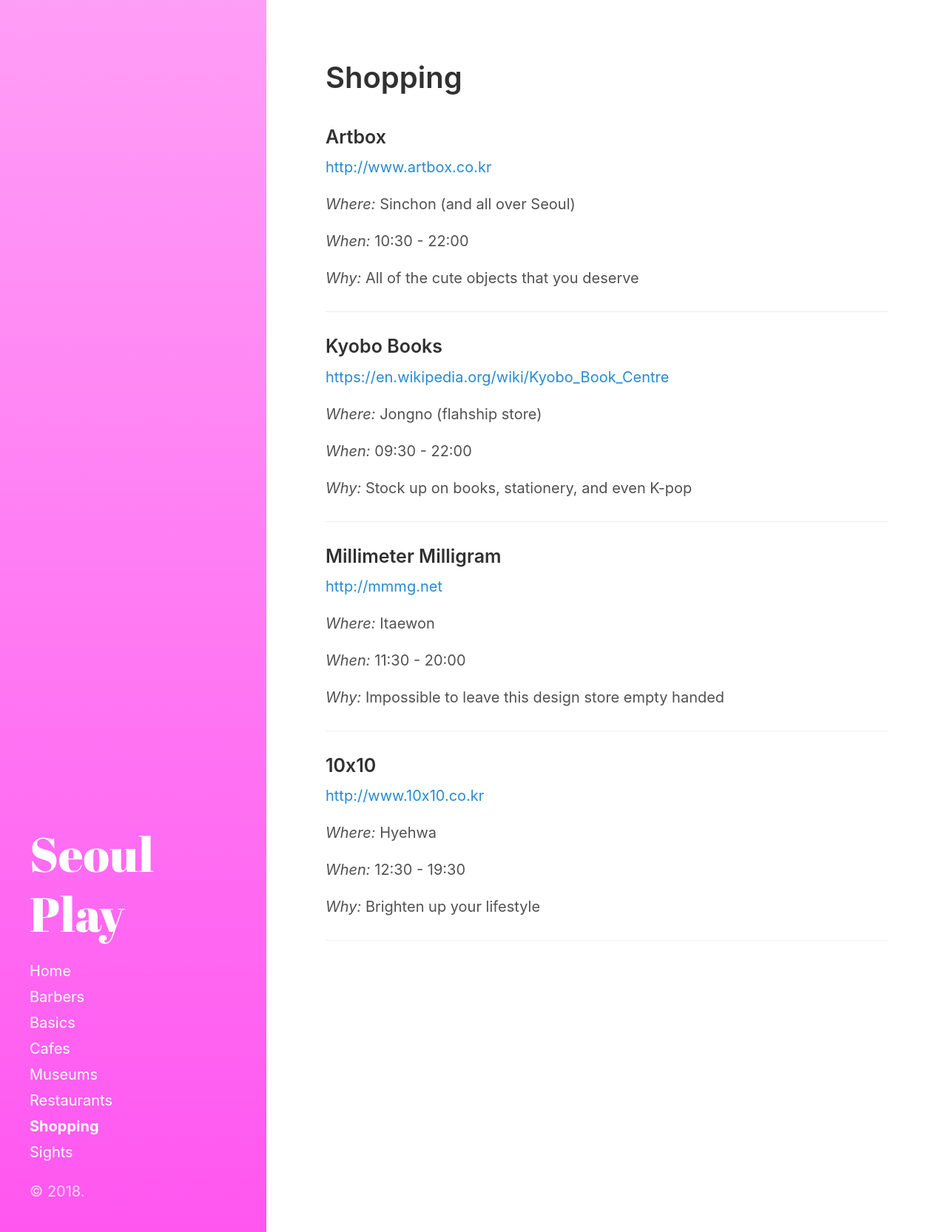
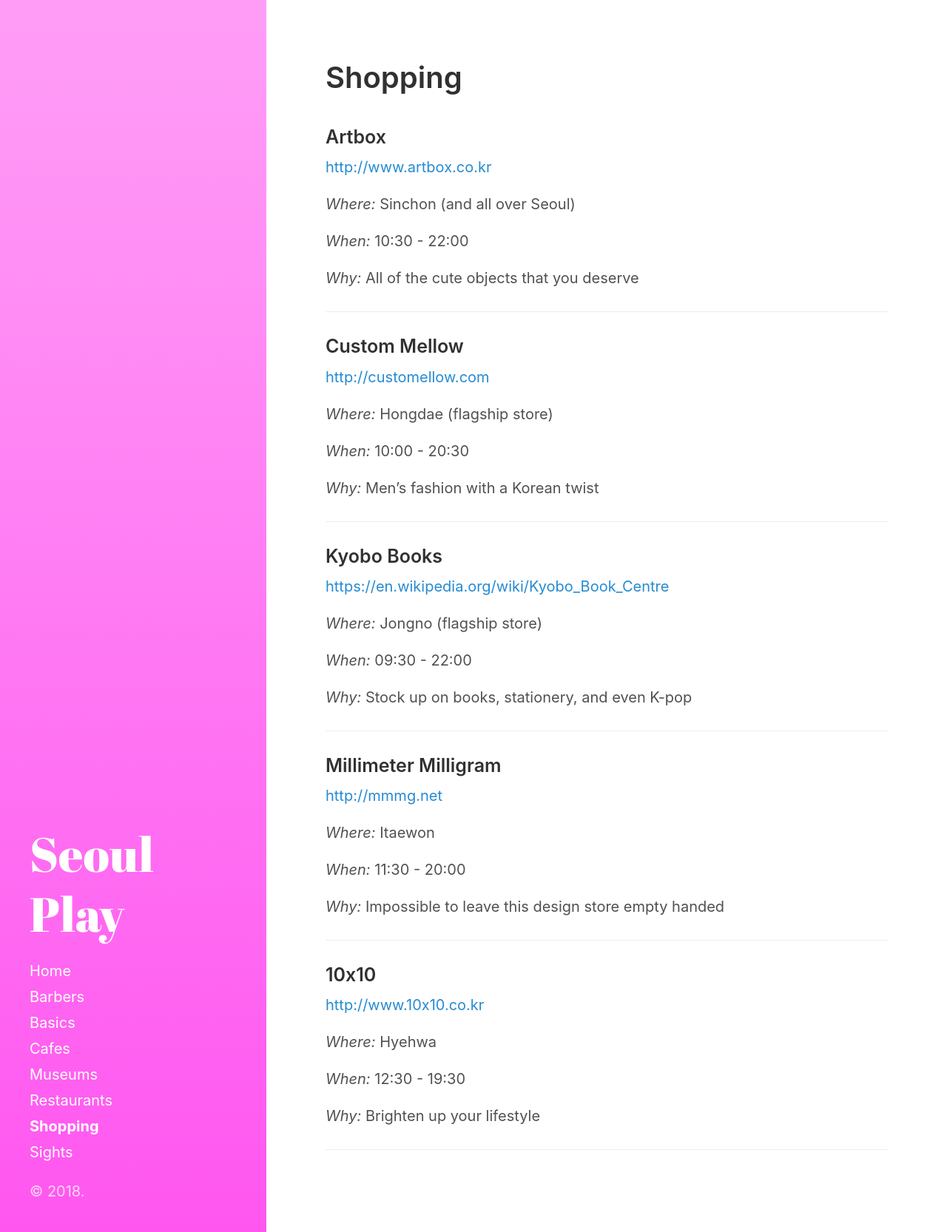
Before and after one commit to seoulplay/seoulplay.github.io, a Jekyll site: the page built from category/shopping.md, in a window 1280 px wide. Shown: the whole page at 74% size. Built offline with Jekyll 4.4.1, drawn with Linux system fonts in a browser that asks for light colours; comment, search, counter and statistics services are not loaded.

Commit message:
Update shopping.md

```diff
--- a/category/shopping.md
+++ b/category/shopping.md
@@ -15,11 +15,24 @@ _Why:_ All of the cute objects that you deserve
 
 ------
 
+
+### Custom Mellow
+
+<http://customellow.com>
+
+_Where:_ Hongdae (flagship store)
+
+_When:_ 10:00 - 20:30
+
+_Why:_ Men's fashion with a Korean twist
+
+------
+
 ### Kyobo Books
 
 <https://en.wikipedia.org/wiki/Kyobo_Book_Centre>
 
-_Where:_ Jongno (flahship store)
+_Where:_ Jongno (flagship store)
 
 _When:_ 09:30 - 22:00
 
```
